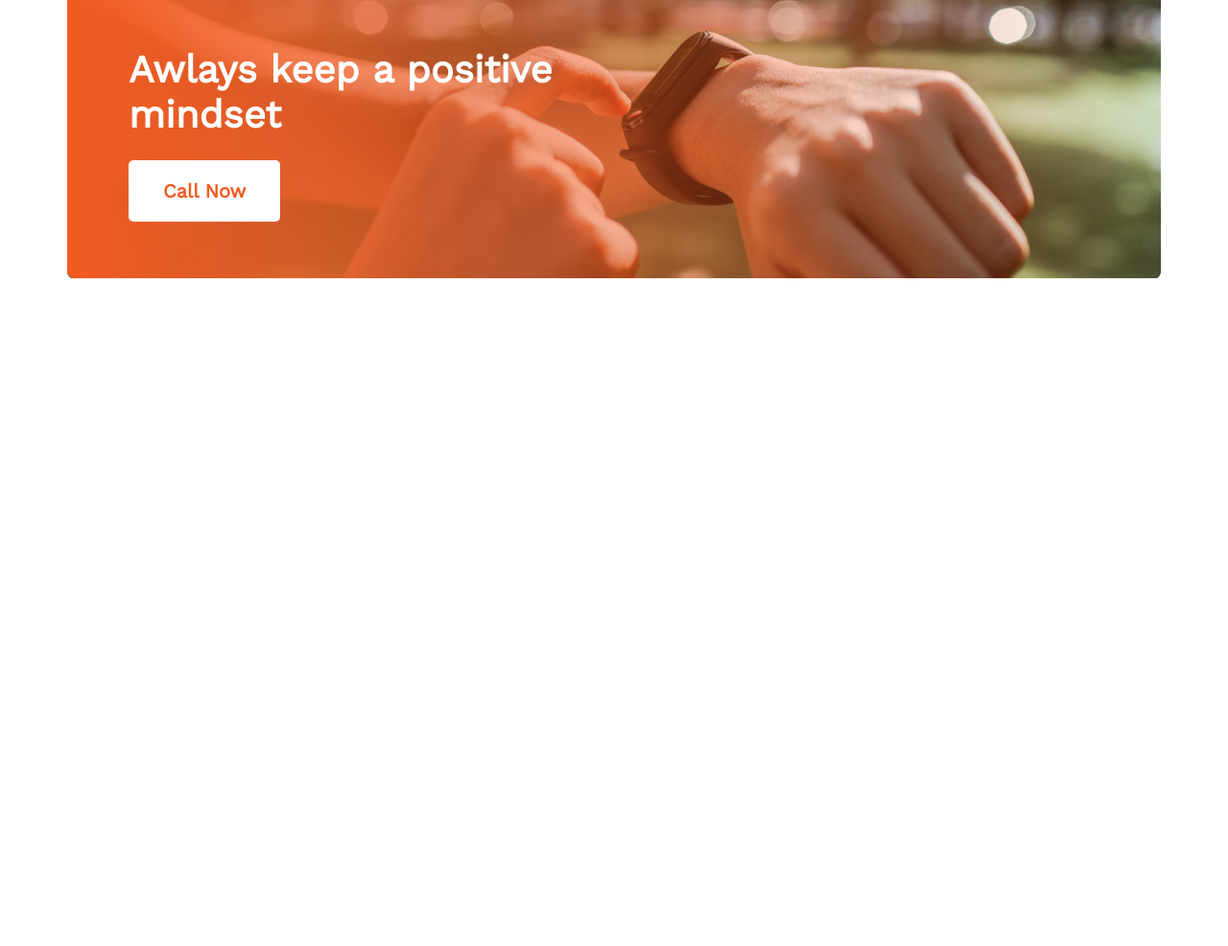
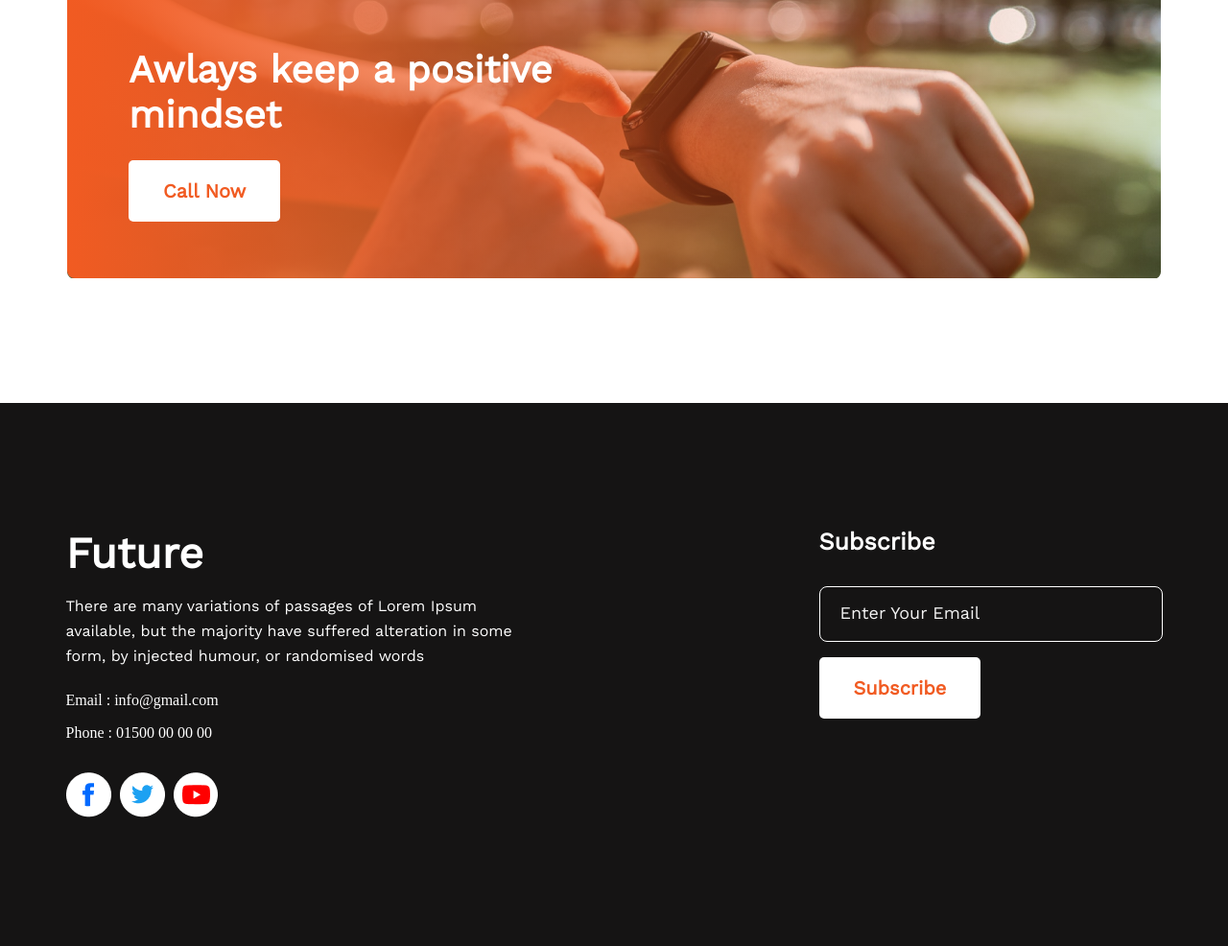
Before and after one commit to sultan-13/new-year, a plain HTML site: page index.html in a window 1280 px wide. Shown: the part 2245-3231 px from the top of the page at 96% size. Before the commit the page ends 2665 px from the top, so only its background shows below. Drawn offline with nearby package versions, Linux system fonts and the light colour scheme.

Commit message:
figma-completed

```diff
--- a/index.html
+++ b/index.html
@@ -110,6 +110,30 @@
 
     <footer>
 
+        <div class="contact-container">
+            <div class="future">
+
+                <h3 class="section-title">Future</h3>
+                <p class="section-description">There are many variations of passages of Lorem Ipsum available, but the majority have suffered alteration in some form, by injected humour, or randomised words</p>
+                <p class="email-phn">Email : info@gmail.com</p>
+                <p class="email-phn">Phone : 01500 00 00 00</p>
+                <div class="logo">
+                    <a href=""><img src="images/icons/fb.png" alt=""></a>
+                <a href=""><img src="images/icons/twitter.png" alt=""></a>
+                <a href=""><img src="images/icons/youtube.png" alt=""></a>
+                </div>
+
+            </div>
+
+            <div class="subscribe">
+
+                <h3 class="section-title">Subscribe</h3>
+                <p class="mail"><input type="email" name="" id="" placeholder="Enter Your Email"></p>
+                <p><button class="call-btn">Subscribe</button></p>
+
+            </div>
+        </div>
+
     </footer>
 </body>
 </html>
--- a/styles/new-year.css
+++ b/styles/new-year.css
@@ -178,3 +178,63 @@ ul li .section-description {
     padding: 20px 36px;
 
 }
+
+.contact-container {
+    background: #151414;
+    padding: 130px 230px;
+    display: flex;
+    justify-content: center;
+    gap: 300px;
+}
+
+.future .section-title {
+    width: 485px;
+    font-size: 45px;
+    color: #fff;
+    margin-bottom: 16px;
+}
+
+.future .section-description {
+    color: #fff;
+    margin-bottom: 24px;
+}
+
+a {
+    text-decoration: none;
+    margin-right: 5px;
+}
+
+.logo {
+    margin-top: 32px;
+}
+
+.email-phn {
+    margin-bottom: 16px;
+    color: #fff;
+}
+
+.subscribe .section-title {
+    color: #FFF;
+    font-size: 25px;
+    font-weight: 600;
+}
+
+.mail {
+    margin-top: 32px;
+    margin-bottom: 16px;
+
+}
+
+input[type="email"] {
+    color: #fff;
+    border-radius: 8px;
+    border: 1px solid #FFF;
+    background:  #151414;
+    padding: 21px 158px 20px 21px;
+}
+
+::placeholder{
+    color:  #F3F3F3;
+    font-family: Work Sans;
+    font-size: 18px;
+}
```
